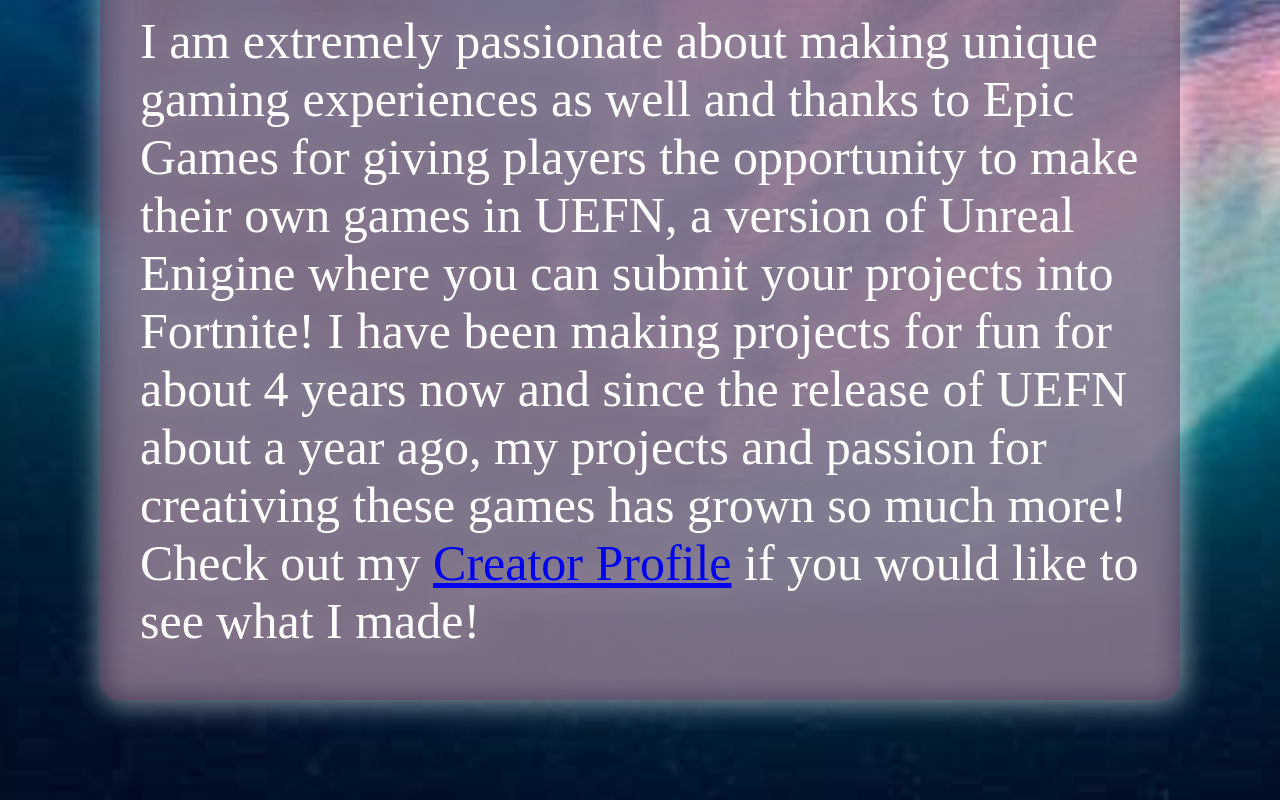
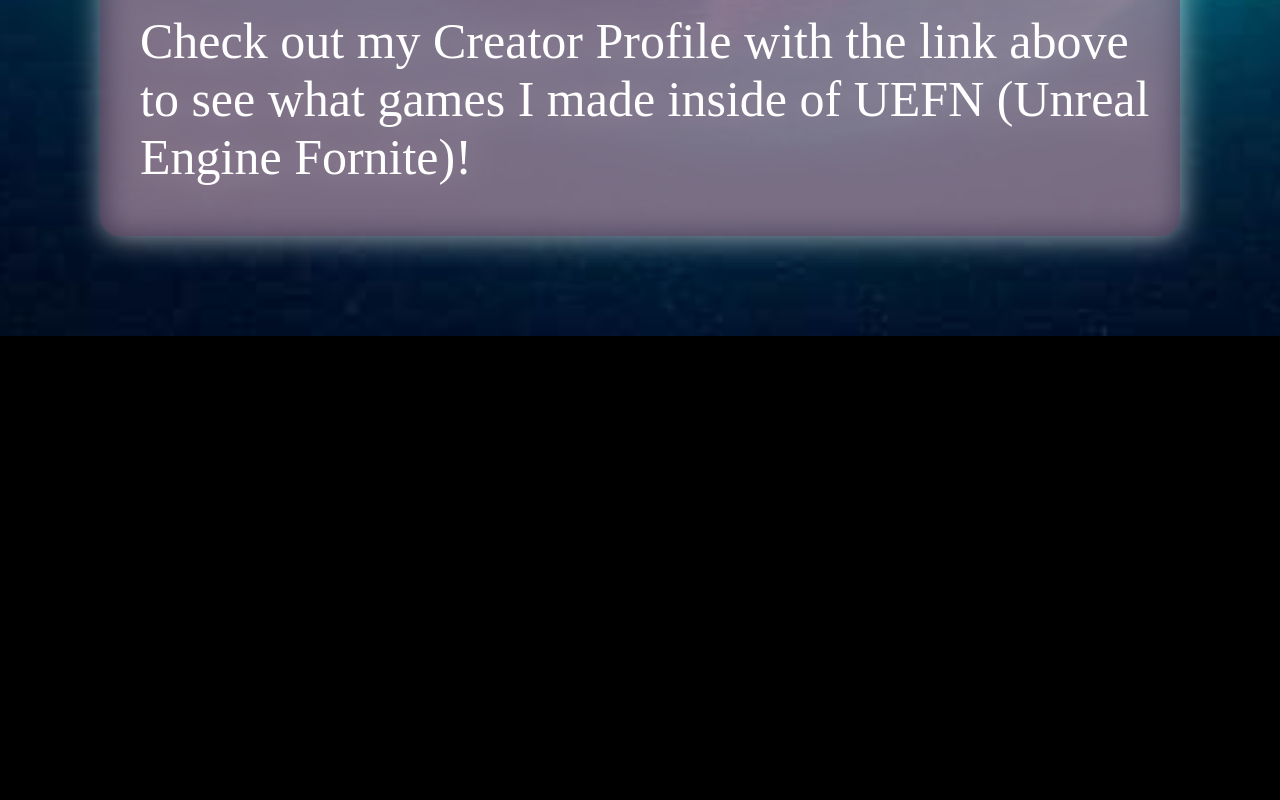
Before and after one commit to CalMc22/CalebMcConnelsPortfolio, a React (Vite) app: page /projects in a window 1280 px wide. Shown: the part 3175-3975 px from the top of the page. After the commit the page ends 3511 px from the top, so only its background shows below. Built offline with nearby package versions, Linux system fonts and the light colour scheme.

Commit message:
moved uefn details to home page and shortened description for UEFN projects

```diff
--- a/src/pages/Home.jsx
+++ b/src/pages/Home.jsx
@@ -11,10 +11,13 @@ function Home() {
                 </li>
                 <br />
                 <li>
-                I am an aspiring Frontend Web Developer/Game Developer with a passion to create fun and user friendly experiences for anyone!
-                <br />
-                <br />
-                I'm thrilled to transition into the world of Junior Software Engineering. I have a background in woodworking, that has honed my attention to detail, precision, and problem-solving skills. I also have gained skills in HTML, CSS, Javascript, and REACT.js from Per Scholas. I feel that my background in both these fields allows me to offer a unique blend of skills and qualities that can benefit any team.
+                    I am an aspiring Frontend Web Developer/Game Developer with a passion to create fun and user friendly experiences for anyone!
+                    <br />
+                    <br />
+                    I'm thrilled to transition into the world of Junior Software Engineering. I have a background in woodworking, that has honed my attention to detail, precision, and problem-solving skills. I also have gained skills in HTML, CSS, Javascript, and REACT.js from Per Scholas. I feel that my background in both these fields allows me to offer a unique blend of skills and qualities that can benefit any team.
+                    <br />
+                    <br />
+                    I am also extremely passionate about making unique gaming experiences as well and thanks to Epic Games for giving players the opportunity to make their own games in UEFN, a version of Unreal Enigine where you can submit your projects into Fortnite! I have been making projects for fun for about 4 years now and since the release of UEFN about a year ago, my projects and passion for creativing these games has grown so much more!
                 </li>
                 <br />
                 <br />
--- a/src/pages/Projects.jsx
+++ b/src/pages/Projects.jsx
@@ -55,7 +55,7 @@ function Projects() {
                     <a className='projectIcon' href="https://www.fortnite.com/@krysos22"> UEFN Projects</a>
                     <br />
                     <br />
-                    I am extremely passionate about making unique gaming experiences as well and thanks to Epic Games for giving players the opportunity to make their own games in UEFN, a version of Unreal Enigine where you can submit your projects into Fortnite! I have been making projects for fun for about 4 years now and since the release of UEFN about a year ago, my projects and passion for creativing these games has grown so much more! Check out my <a href="https://www.fortnite.com/@krysos22">Creator Profile</a> if you would like to see what I made!
+                     Check out my Creator Profile with the link above to see what games I made inside of UEFN (Unreal Engine Fornite)!
                 </li>
             </ul>
         </div>
```
